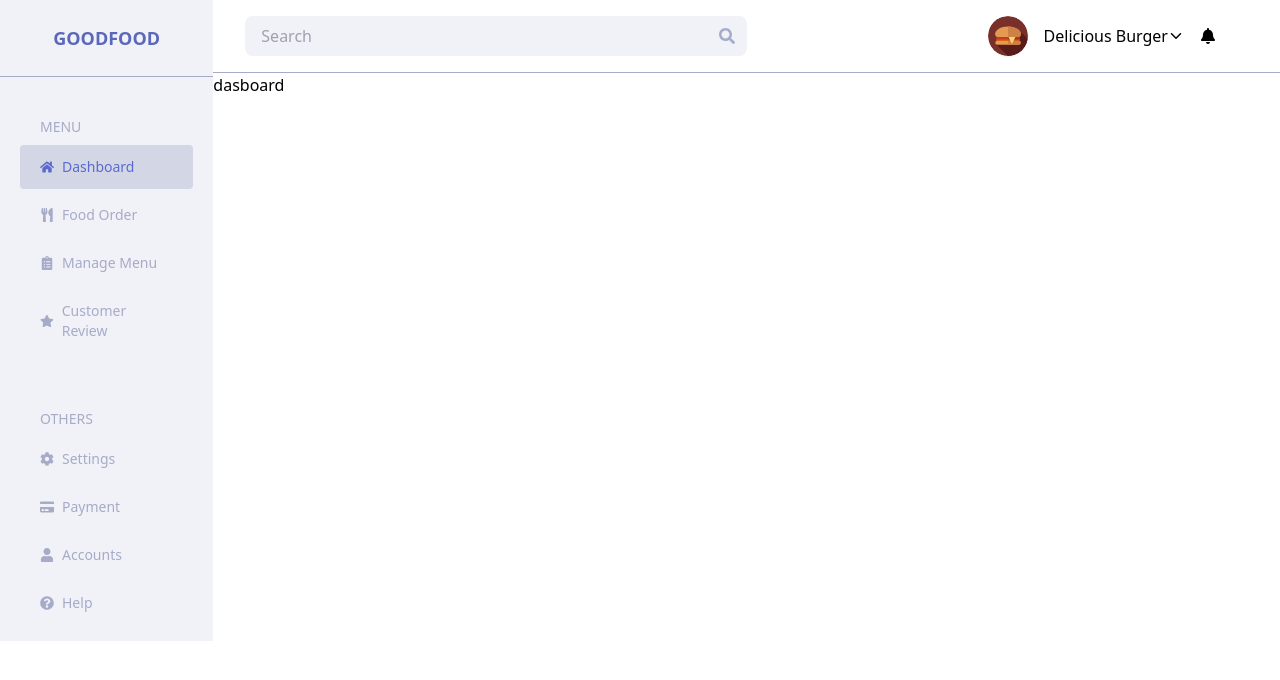
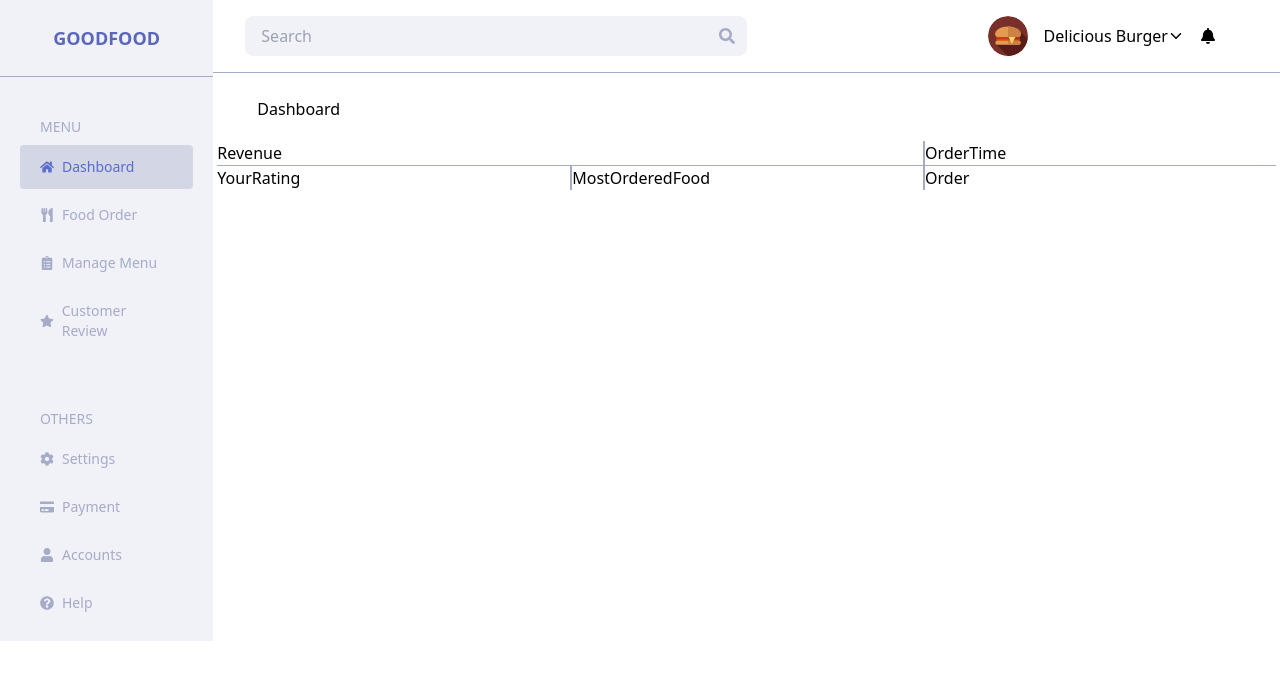
Before and after one commit to tusharpasricha/GoodFood, a React app: page / in a window 1280 px wide. Shown: the top 680 px of the page. Built offline with nearby package versions, Linux system fonts and the light colour scheme; the HTML template or start-up script is replaced by a standard one.

Commit message:
feat: add dashboard component structure

```diff
--- a/src/DashBoard.jsx
+++ b/src/DashBoard.jsx
@@ -1,3 +1,30 @@
-export default function DashBoard() {
-  return <div>dasboard</div>;
-}
+export default function Dashboard(){
+  return (
+    <div className=" mx-1 my-1">
+    <h1 className="py-5 mx-10" >Dashboard</h1>
+    <div className="flex flex-col w-full">
+        <div className="flex w-full">
+          <div className="w-2/3 ">
+            Revenue
+          </div>
+          <div className="w-1/3  border-l-2 border-secondary">
+            OrderTime
+          </div>
+        </div>
+        <div className="border-b border-secondary"></div>
+
+        <div className="flex w-full">
+          <div className="w-1/3 ">
+            YourRating
+          </div>
+          <div className="w-1/3 border-l-2 border-secondary">
+            MostOrderedFood
+          </div>
+          <div className=" w-1/3 border-l-2 border-secondary">
+            Order
+          </div>
+        </div>
+    </div>
+    </div>
+  );
+};
```
